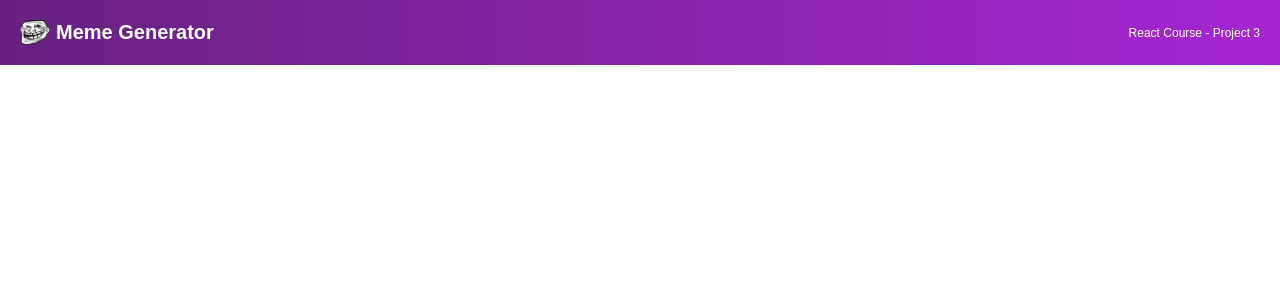
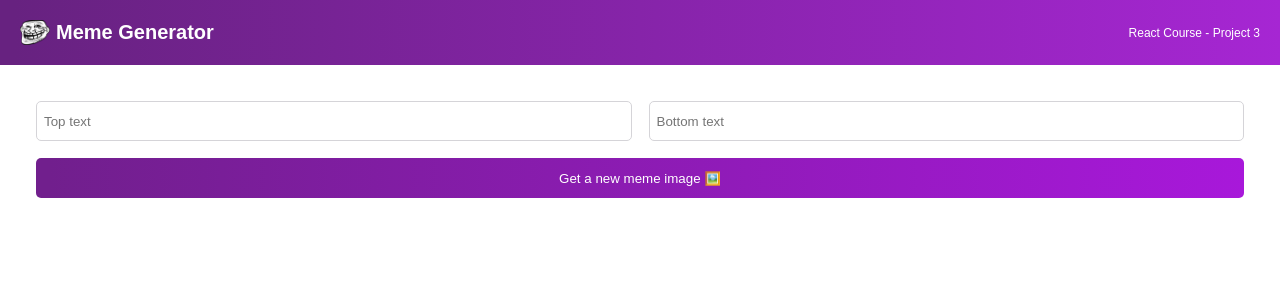
Before and after one commit to InolofatsengMotloba/INOMOT520_BCL2401_GroupD_02_InolofatsengMotloba_DJS07, a React (Vite) app: page / in a window 1280 px wide. Shown: the top 300 px of the page. Built offline with nearby package versions, Linux system fonts and the light colour scheme.

Commit message:
Created Form Inputs & Button and added basic styling

```diff
--- a/src/App.jsx
+++ b/src/App.jsx
@@ -1,11 +1,13 @@
 import React from "react"
 import Header from "./components/Header"
+import Meme from "./components/Meme";
 
 export default function App() {
 
   return (
     <>
       <Header />
+      <Meme />
     </>
-  )
+  );
 }
--- /dev/null
+++ b/src/components/Meme.jsx
@@ -0,0 +1,21 @@
+import React from "react";
+
+export default function Meme() {
+    return (
+      <main>
+        <form className="form">
+          <input
+            type="text"
+            placeholder="Top text"
+            className="form--input"
+          ></input>
+          <input
+            type="text"
+            placeholder="Bottom text"
+            className="form--input"
+          ></input>
+          <button className="form--button">Get a new meme image 🖼️</button>
+        </form>
+      </main>
+    );
+}
```
